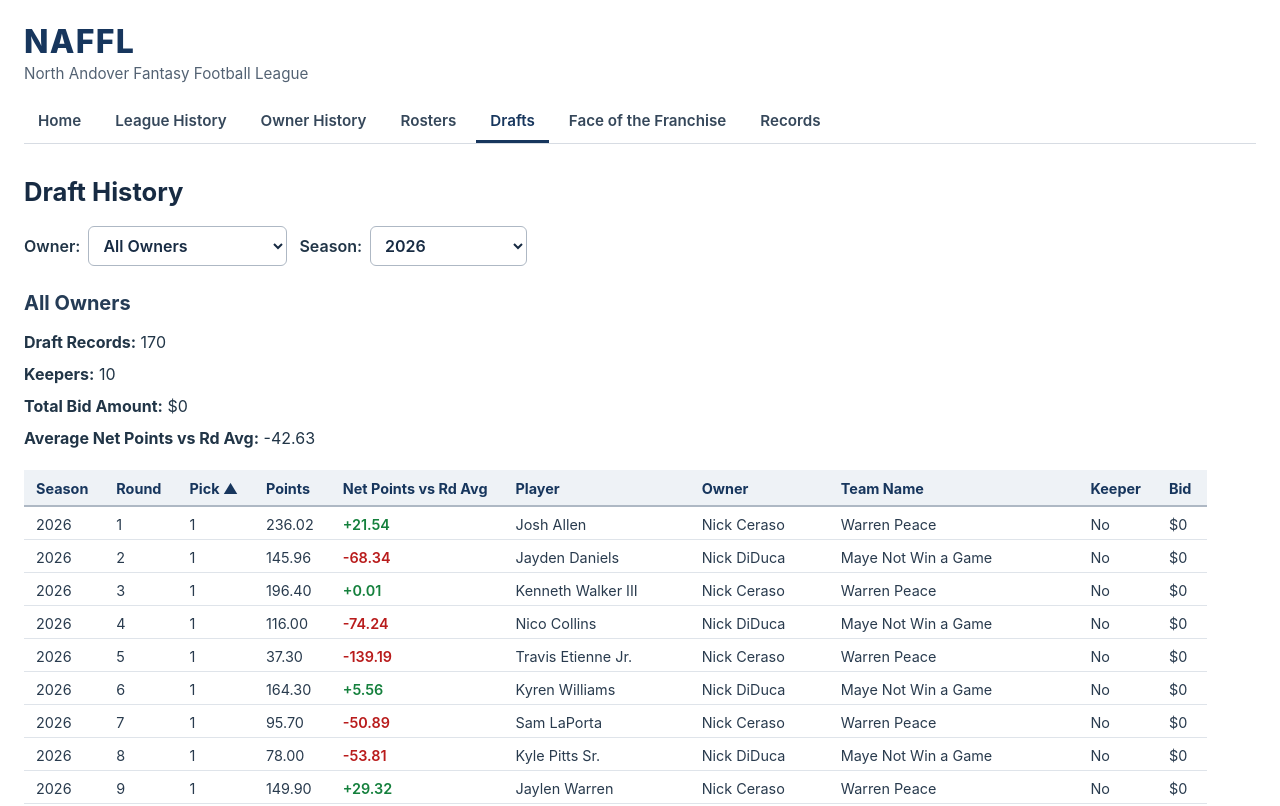
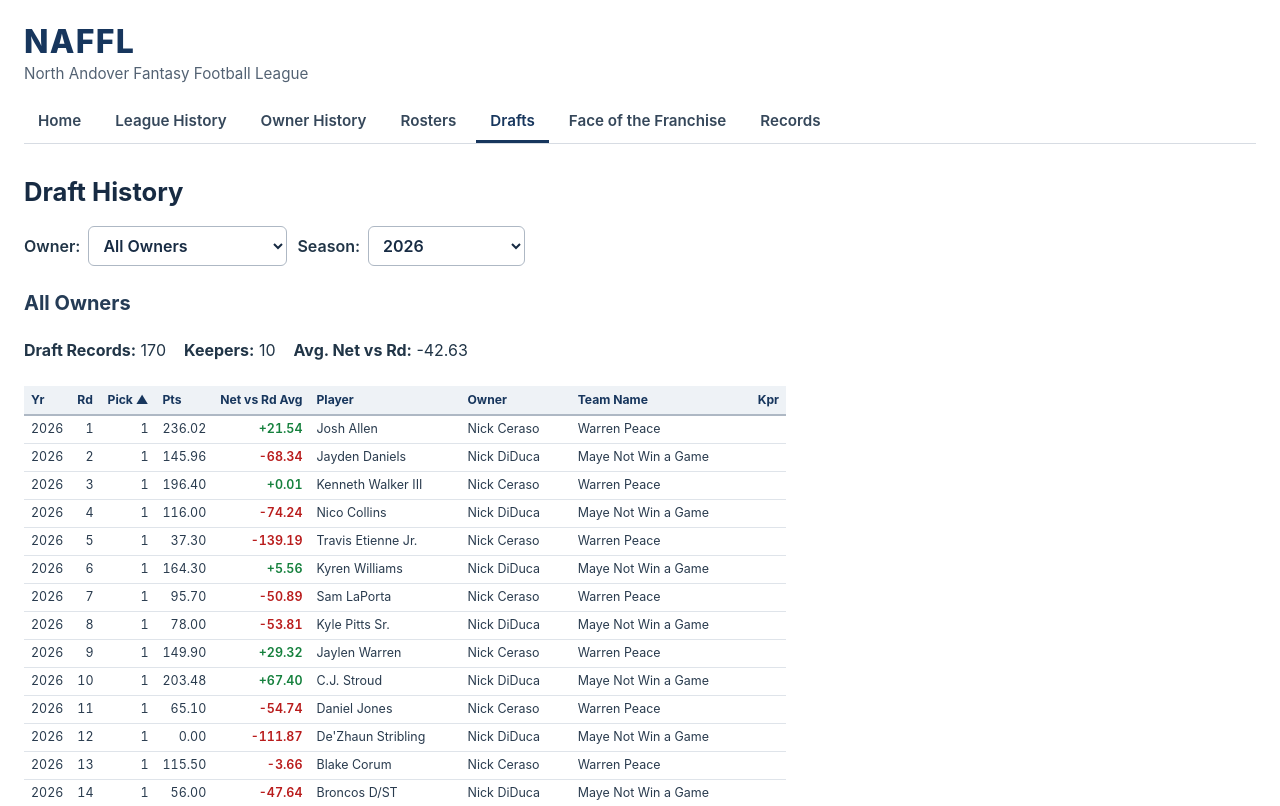
Before and after one commit to njc33/naffl, a React (Vite) app: page /drafts in a window 1280 px wide. Shown: the top 806 px of the page. Built offline with nearby package versions, Linux system fonts and the light colour scheme.

Commit message:
Tighten draft history layout and remove bid

```diff
--- a/src/pages/DraftHistory.jsx
+++ b/src/pages/DraftHistory.jsx
@@ -119,9 +119,8 @@ function DraftHistory() {
 
           const seasonMatches =
             season === "all" ||
-            Number(
-              record.season
-            ) === Number(season);
+            Number(record.season) ===
+              Number(season);
 
           return (
             ownerMatches &&
@@ -193,7 +192,6 @@ function DraftHistory() {
     const descendingFields = [
       "points",
       "netPointsVsRoundAverage",
-      "bidAmount",
     ];
 
     setSortDirection(
@@ -246,8 +244,8 @@ function DraftHistory() {
       valueB === undefined;
 
     /*
-      Missing values always stay at the bottom,
-      regardless of sorting direction.
+      Missing values remain at the
+      bottom in either direction.
     */
     if (
       valueAIsMissing &&
@@ -284,17 +282,6 @@ function DraftHistory() {
       ? " ▲"
       : " ▼";
   };
-
-  const formatBid = (amount) =>
-    Number(amount || 0).toLocaleString(
-      undefined,
-      {
-        style: "currency",
-        currency: "USD",
-        minimumFractionDigits: 0,
-        maximumFractionDigits: 0,
-      }
-    );
 
   const formatPoints = (points) => {
     if (
@@ -371,16 +358,6 @@ function DraftHistory() {
         record.keeper === true
     ).length;
 
-  const totalBidAmount =
-    filteredDraftPicks.reduce(
-      (sum, record) =>
-        sum +
-        Number(
-          record.bidAmount || 0
-        ),
-      0
-    );
-
   const averageNetPoints =
     filteredDraftPicks.reduce(
       (summary, record) => {
@@ -399,6 +376,7 @@ function DraftHistory() {
           total:
             summary.total +
             Number(value),
+
           count:
             summary.count + 1,
         };
@@ -414,19 +392,6 @@ function DraftHistory() {
       ? averageNetPoints.total /
         averageNetPoints.count
       : null;
-
-  const sortableHeaderStyle = {
-    cursor: "pointer",
-    userSelect: "none",
-    textAlign: "left",
-    paddingRight: "16px",
-    paddingBottom: "8px",
-  };
-
-  const cellStyle = {
-    paddingRight: "16px",
-    paddingBottom: "6px",
-  };
 
   const getNetPointsColor = (
     value
@@ -452,6 +417,37 @@ function DraftHistory() {
     return undefined;
   };
 
+  const sortableHeaderStyle = {
+    cursor: "pointer",
+    userSelect: "none",
+    textAlign: "left",
+    padding: "7px 7px",
+    fontSize: "0.76rem",
+    lineHeight: 1.15,
+    whiteSpace: "nowrap",
+  };
+
+  const cellStyle = {
+    padding: "6px 7px",
+    fontSize: "0.78rem",
+    lineHeight: 1.2,
+    whiteSpace: "nowrap",
+  };
+
+  const numericCellStyle = {
+    ...cellStyle,
+    textAlign: "right",
+    fontVariantNumeric:
+      "tabular-nums",
+  };
+
+  const compactTableStyle = {
+    marginTop: "16px",
+    borderCollapse: "collapse",
+    width: "max-content",
+    minWidth: "100%",
+  };
+
   return (
     <div>
       <h2>Draft History</h2>
@@ -460,7 +456,7 @@ function DraftHistory() {
         style={{
           display: "flex",
           flexWrap: "wrap",
-          gap: "12px",
+          gap: "10px",
           alignItems: "center",
         }}
       >
@@ -531,6 +527,15 @@ function DraftHistory() {
         </p>
       )}
 
+      <div
+        style={{
+          display: "flex",
+          flexWrap: "wrap",
+          columnGap: "18px",
+          rowGap: "2px",
+          marginBottom: "4px",
+        }}
+      >
         <p>
           <strong>
             Draft Records:
@@ -545,26 +550,16 @@ function DraftHistory() {
 
         <p>
           <strong>
-          Total Bid Amount:
-        </strong>{" "}
-        {formatBid(totalBidAmount)}
-      </p>
-
-      <p>
-        <strong>
-          Average Net Points vs Rd Avg:
+            Avg. Net vs Rd:
           </strong>{" "}
           {formatNetPoints(
             selectedAverageNetPoints
           )}
         </p>
+      </div>
 
       <table
-        style={{
-          marginTop: "20px",
-          borderCollapse:
-            "collapse",
-        }}
+        style={compactTableStyle}
       >
         <thead>
           <tr>
@@ -575,8 +570,9 @@ function DraftHistory() {
               style={
                 sortableHeaderStyle
               }
+              title="Season"
             >
-              Season
+              Yr
               {sortIndicator(
                 "season"
               )}
@@ -589,8 +585,9 @@ function DraftHistory() {
               style={
                 sortableHeaderStyle
               }
+              title="Draft Round"
             >
-              Round
+              Rd
               {sortIndicator(
                 "round"
               )}
@@ -603,6 +600,7 @@ function DraftHistory() {
               style={
                 sortableHeaderStyle
               }
+              title="Overall Pick"
             >
               Pick
               {sortIndicator("pick")}
@@ -615,8 +613,9 @@ function DraftHistory() {
               style={
                 sortableHeaderStyle
               }
+              title="Season Points"
             >
-              Points
+              Pts
               {sortIndicator(
                 "points"
               )}
@@ -631,8 +630,11 @@ function DraftHistory() {
               style={
                 sortableHeaderStyle
               }
+              title={
+                "Net Points Versus Draft Round Average"
+              }
             >
-              Net Points vs Rd Avg
+              Net vs Rd Avg
               {sortIndicator(
                 "netPointsVsRoundAverage"
               )}
@@ -690,25 +692,9 @@ function DraftHistory() {
                 sortableHeaderStyle
               }
             >
-              Keeper
+              Kpr
               {sortIndicator(
                 "keeper"
-              )}
-            </th>
-
-            <th
-              onClick={() =>
-                handleSort(
-                  "bidAmount"
-                )
-              }
-              style={
-                sortableHeaderStyle
-              }
-            >
-              Bid
-              {sortIndicator(
-                "bidAmount"
               )}
             </th>
           </tr>
@@ -720,19 +706,35 @@ function DraftHistory() {
               <tr
                 key={`${record.season}-${record.ownerId}-${record.round}-${record.pick}-${record.playerId}-${index}`}
               >
-                <td style={cellStyle}>
+                <td
+                  style={
+                    numericCellStyle
+                  }
+                >
                   {record.season}
                 </td>
 
-                <td style={cellStyle}>
+                <td
+                  style={
+                    numericCellStyle
+                  }
+                >
                   {record.round}
                 </td>
 
-                <td style={cellStyle}>
+                <td
+                  style={
+                    numericCellStyle
+                  }
+                >
                   {record.pick}
                 </td>
 
-                <td style={cellStyle}>
+                <td
+                  style={
+                    numericCellStyle
+                  }
+                >
                   {formatPoints(
                     record.points
                   )}
@@ -740,12 +742,14 @@ function DraftHistory() {
 
                 <td
                   style={{
-                    ...cellStyle,
+                    ...numericCellStyle,
+
                     color:
                       getNetPointsColor(
                         record
                           .netPointsVsRoundAverage
                       ),
+
                     fontWeight:
                       record
                         .netPointsVsRoundAverage !==
@@ -771,20 +775,30 @@ function DraftHistory() {
                   {record.ownerName}
                 </td>
 
-                <td style={cellStyle}>
+                <td
+                  style={{
+                    ...cellStyle,
+                    maxWidth: "180px",
+                    overflow: "hidden",
+                    textOverflow:
+                      "ellipsis",
+                  }}
+                  title={
+                    record.teamName
+                  }
+                >
                   {record.teamName}
                 </td>
 
-                <td style={cellStyle}>
+                <td
+                  style={{
+                    ...cellStyle,
+                    textAlign: "center",
+                  }}
+                >
                   {record.keeper
-                    ? "Yes"
-                    : "No"}
-                </td>
-
-                <td style={cellStyle}>
-                  {formatBid(
-                    record.bidAmount
-                  )}
+                    ? "Y"
+                    : ""}
                 </td>
               </tr>
             )
@@ -799,6 +813,18 @@ function DraftHistory() {
           for these filters.
         </p>
       )}
+
+      <p
+        style={{
+          marginTop: "10px",
+          color: "#64748b",
+          fontSize: "0.75rem",
+        }}
+      >
+        Hover over a shortened team
+        name to view the complete name.
+        Kpr indicates a keeper.
+      </p>
     </div>
   );
 }
```
Lines whose indentation alone changed are shown as unchanged.
